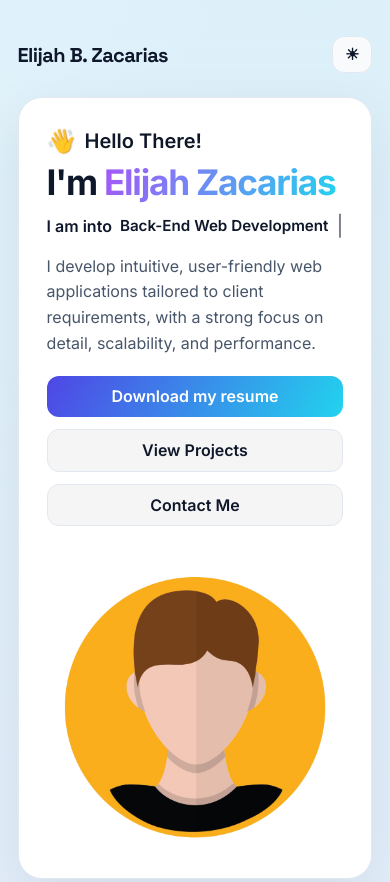
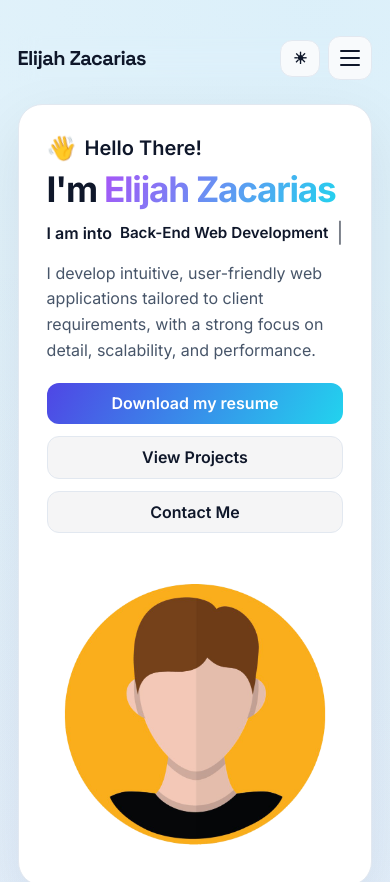
Before and after one commit to ElijahZacarias02/my_portfolio, a Vue app: page / in a window 390 px wide. Shown: the top 882 px of the page. Built offline with nearby package versions, Linux system fonts and the light colour scheme.

Commit message:
UI Enhancement for responsiveness

```diff
--- a/src/App.vue
+++ b/src/App.vue
@@ -167,6 +167,7 @@ const education = [
 const activeSection = ref('hero')
 const theme = ref('light')
 const isLoading = ref(true)
+const mobileNavOpen = ref(false)
 let observer
 let typedInstance = null
 const typedElement = ref(null)
@@ -265,6 +266,7 @@ const applyTheme = (value) => {
 }
 
 const handleNavClick = (id) => {
+  mobileNavOpen.value = false
   const el = document.getElementById(id)
   if (el) {
     const header = document.querySelector('.topbar')
@@ -277,6 +279,10 @@ const handleNavClick = (id) => {
       behavior: 'smooth',
     })
   }
+}
+
+const toggleMobileNav = () => {
+  mobileNavOpen.value = !mobileNavOpen.value
 }
 
 const toggleTheme = () => {
@@ -410,26 +416,48 @@ onBeforeUnmount(() => {
           <div class="spinner-ring"></div>
           <div class="spinner-ring"></div>
         </div>
-        <h2 class="loading-text">Elijah B. Zacarias</h2>
+        <h2 class="loading-text">Elijah Zacarias</h2>
         <p class="loading-subtext">Loading Portfolio...</p>
       </div>
     </div>
   </Transition>
 
-  <div class="page" :class="{ 'page-loaded': !isLoading }">
+  <div class="page" :class="{ 'page-loaded': !isLoading, 'mobile-nav-open': mobileNavOpen }">
     <header class="topbar">
-      <div class="brand">Elijah B. Zacarias</div>
-      <nav class="nav">
+      <div class="topbar_inner">
+        <div class="brand">Elijah Zacarias</div>
+        <nav class="nav nav_desktop" aria-label="Main navigation">
           <a v-for="link in navLinks" :key="link.id" :href="`#${link.id}`"
             :class="[{ active: activeSection === link.id }]" @click.prevent="handleNavClick(link.id)">
             {{ link.label }}
           </a>
         </nav>
+        <div class="topbar_actions">
           <button class="toggle" type="button" @click="toggleTheme"
             :aria-label="`Switch to ${theme === 'light' ? 'dark' : 'light'} mode`">
             <span class="toggle_icon" aria-hidden="true">{{ theme === 'light' ? '☀︎' : '☾' }}</span>
             <span class="toggle_label">{{ theme === 'light' ? 'Dark' : 'Light' }} Mode</span>
           </button>
+          <button class="nav_toggle" type="button" aria-label="Toggle menu"
+            :aria-expanded="mobileNavOpen" @click="toggleMobileNav">
+            <span class="nav_toggle_bar" :class="{ open: mobileNavOpen }"></span>
+            <span class="nav_toggle_bar" :class="{ open: mobileNavOpen }"></span>
+            <span class="nav_toggle_bar" :class="{ open: mobileNavOpen }"></span>
+          </button>
+        </div>
+      </div>
+      <Transition name="mobile-nav">
+        <div v-if="mobileNavOpen" class="nav_backdrop" aria-hidden="true" @click="mobileNavOpen = false"></div>
+      </Transition>
+      <Transition name="mobile-nav-slide">
+        <nav v-if="mobileNavOpen" class="nav nav_mobile" aria-label="Mobile navigation">
+          <div class="nav_mobile_brand">Elijah Zacarias</div>
+          <a v-for="link in navLinks" :key="link.id" :href="`#${link.id}`"
+            :class="[{ active: activeSection === link.id }]" @click.prevent="handleNavClick(link.id)">
+            {{ link.label }}
+          </a>
+        </nav>
+      </Transition>
     </header>
 
     <main class="content">
@@ -455,7 +483,7 @@ onBeforeUnmount(() => {
           </div>
         </div>
         <div class="hero_card">
-          <img :src="avatarImage" alt="Elijah B. Zacarias" class="hero_avatar" />
+          <img :src="avatarImage" alt="Elijah Zacarias" class="hero_avatar" />
         </div>
       </section>
 
@@ -682,7 +710,7 @@ onBeforeUnmount(() => {
     <footer class="footer">
       <div class="footer_content">
         <div class="footer_brand">
-          <p class="footer_name">Elijah B. Zacarias</p>
+          <p class="footer_name">Elijah Zacarias</p>
           <p class="footer_tagline">Full-Stack Web Developer</p>
         </div>
         <div class="footer_links">
@@ -704,7 +732,7 @@ onBeforeUnmount(() => {
           </a>
         </div>
         <div class="footer_copyright">
-          <p>&copy; {{ new Date().getFullYear() }} Elijah B. Zacarias. All rights reserved.</p>
+          <p>&copy; {{ new Date().getFullYear() }} Elijah Zacarias. All rights reserved.</p>
         </div>
       </div>
     </footer>
--- a/src/assets/css/style.css
+++ b/src/assets/css/style.css
@@ -72,15 +72,18 @@ a {
 }
 
 .topbar {
+  position: sticky;
+  top: 0;
+  padding: 0.5rem 0;
+  z-index: 100;
+}
+
+.topbar_inner {
   display: flex;
   align-items: center;
   justify-content: space-between;
-  padding: 0.5rem 0;
-  position: sticky;
-  top: 0;
+  gap: 0.75rem;
   backdrop-filter: blur(10px);
-  z-index: 2;
-  gap: 0.75rem;
 }
 
 .brand {
@@ -90,10 +93,92 @@ a {
   letter-spacing: -0.03em;
 }
 
+.topbar_actions {
+  display: flex;
+  align-items: center;
+  gap: 0.5rem;
+}
+
+.nav_toggle {
+  display: none;
+  align-items: center;
+  justify-content: center;
+  width: 44px;
+  height: 44px;
+  padding: 0;
+  border: 1px solid var(--panel-border);
+  border-radius: 12px;
+  background: var(--panel-strong);
+  color: var(--text-primary);
+  cursor: pointer;
+  flex-direction: column;
+  gap: 5px;
+  transition: background 0.2s ease, border-color 0.2s ease, transform 0.15s ease;
+}
+
+.nav_toggle:hover {
+  background: var(--hover-bg);
+  border-color: var(--text-dim);
+}
+
+.nav_toggle:focus-visible {
+  outline: 2px solid #4f46e5;
+  outline-offset: 2px;
+}
+
+.nav_toggle_bar {
+  display: block;
+  width: 20px;
+  height: 2px;
+  border-radius: 2px;
+  background: var(--text-primary);
+  transition: transform 0.25s ease, opacity 0.25s ease;
+}
+
+.nav_toggle_bar:nth-child(1) {
+  transform-origin: center;
+}
+
+.nav_toggle_bar:nth-child(2) {
+  transform-origin: center;
+}
+
+.nav_toggle_bar:nth-child(3) {
+  transform-origin: center;
+}
+
+.nav_toggle_bar.open:nth-child(1) {
+  transform: translateY(7px) rotate(45deg);
+}
+
+.nav_toggle_bar.open:nth-child(2) {
+  opacity: 0;
+}
+
+.nav_toggle_bar.open:nth-child(3) {
+  transform: translateY(-7px) rotate(-45deg);
+}
+
+.nav_backdrop {
+  position: fixed;
+  inset: 0;
+  background: rgba(15, 23, 42, 0.4);
+  backdrop-filter: blur(4px);
+  z-index: 98;
+}
+
+[data-theme='dark'] .nav_backdrop {
+  background: rgba(0, 0, 0, 0.6);
+}
+
 .nav {
   display: flex;
   gap: 0.75rem;
   align-items: center;
+}
+
+.nav_mobile {
+  display: none;
 }
 
 .nav a {
@@ -925,13 +1010,79 @@ a {
   font-weight: 500;
 }
 
+/* Mobile nav transitions */
+.mobile-nav-enter-active,
+.mobile-nav-leave-active {
+  transition: opacity 0.25s ease;
+}
+
+.mobile-nav-enter-from,
+.mobile-nav-leave-to {
+  opacity: 0;
+}
+
+.mobile-nav-slide-enter-active,
+.mobile-nav-slide-leave-active {
+  transition: transform 0.3s cubic-bezier(0.32, 0.72, 0, 1), opacity 0.25s ease;
+}
+
+.mobile-nav-slide-enter-from,
+.mobile-nav-slide-leave-to {
+  transform: translateX(100%);
+  opacity: 0;
+}
+
 @media (max-width: 720px) {
-  .topbar {
-    position: static;
+  .nav_toggle {
+    display: flex;
   }
 
-  .nav {
+  .nav_desktop {
     display: none;
+  }
+
+  .nav_mobile {
+    display: flex;
+    position: fixed;
+    top: 0;
+    right: 0;
+    bottom: 0;
+    width: min(320px, 85vw);
+    max-width: 100%;
+    flex-direction: column;
+    align-items: stretch;
+    gap: 0;
+    padding: 2rem 1.25rem 2rem;
+    background: var(--panel-bg);
+    border-left: 1px solid var(--panel-border);
+    box-shadow: -10px 0 40px rgba(0, 0, 0, 0.15);
+    z-index: 99;
+    overflow-y: auto;
+  }
+
+  .nav_mobile_brand {
+    font-family: 'Space Grotesk', 'Inter', system-ui, sans-serif;
+    font-weight: 700;
+    font-size: 1.25rem;
+    letter-spacing: -0.03em;
+    color: var(--text-primary);
+    padding-bottom: 1.25rem;
+    margin-bottom: 0.5rem;
+    border-bottom: 1px solid var(--panel-border);
+  }
+
+  .nav_mobile a {
+    padding: 0.85rem 1rem;
+    border-radius: 12px;
+    font-size: 1rem;
+    font-weight: 500;
+    margin-bottom: 0.25rem;
+  }
+
+  .nav_mobile a.active {
+    background: linear-gradient(120deg, rgba(79, 70, 229, 0.12), rgba(34, 211, 238, 0.12));
+    border: 1px solid rgba(79, 70, 229, 0.2);
+    color: var(--text-primary);
   }
 
   .page {
@@ -1141,6 +1292,11 @@ body:has(.loading-page) {
   overflow: hidden;
 }
 
+/* Prevent scrolling when mobile nav is open */
+body:has(.mobile-nav-open) {
+  overflow: hidden;
+}
+
 /* Footer Styles */
 .footer {
   margin-top: 4rem;
```
Lines whose indentation alone changed are shown as unchanged.
